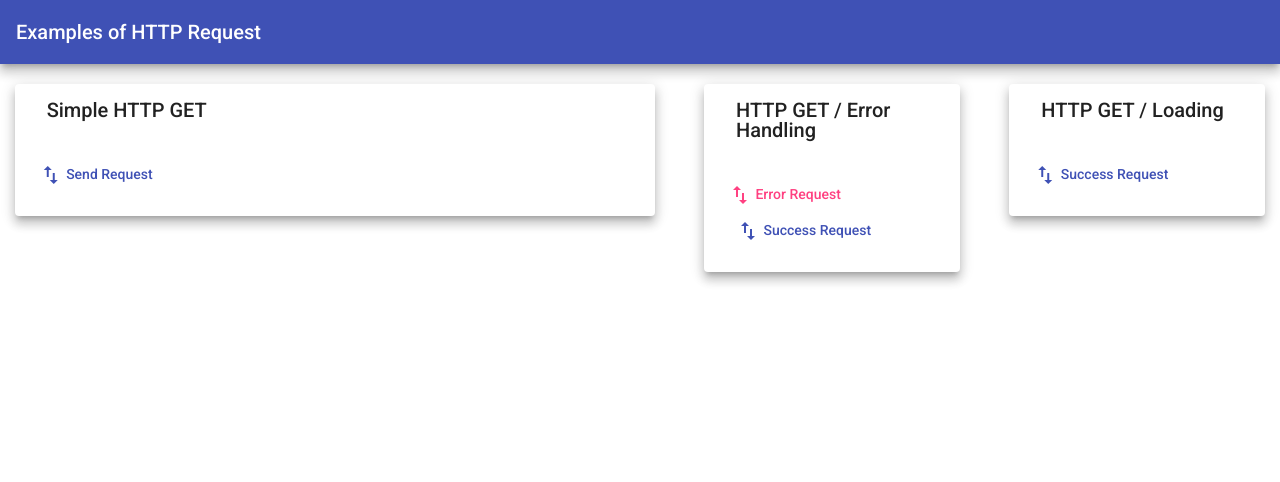
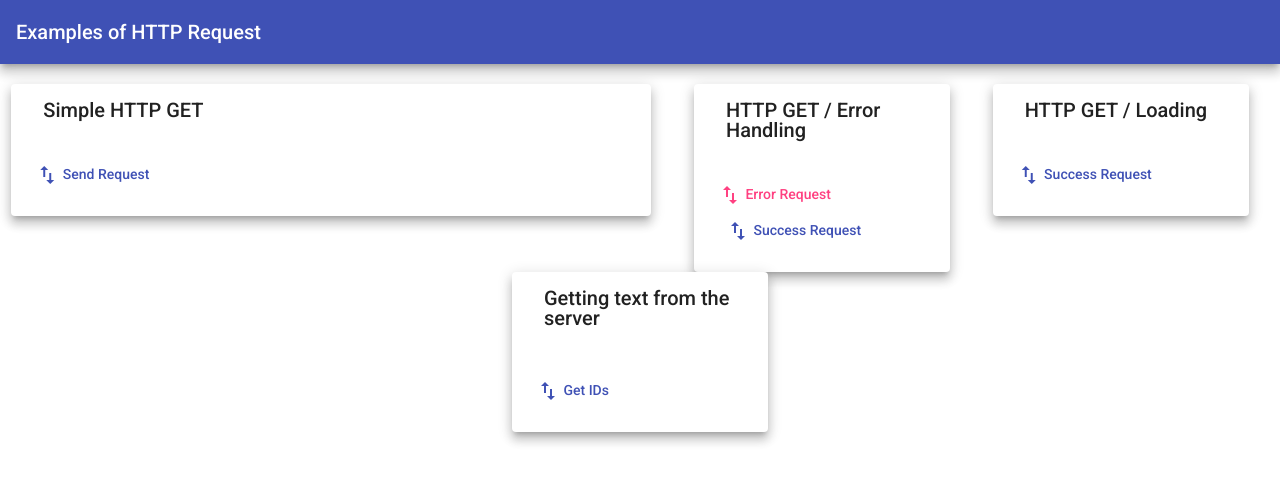
Before and after one commit to rochaskingdom/app-client, an Angular app: page / in a window 1280 px wide. Shown: the top 482 px of the page. Built offline with nearby package versions, Linux system fonts and the light colour scheme.

Commit message:
Carregando textos - Parte 2 - Cliente

```diff
--- a/src/app/app.component.html
+++ b/src/app/app.component.html
@@ -71,4 +71,30 @@
       <mat-progress-bar mode="query" *ngIf="bLoading"></mat-progress-bar>
     </mat-card-footer>
   </mat-card>
+
+  <mat-card fxFlex="20" class="mat-elevation-z8">
+    <mat-card-header>
+      <mat-card-title>Getting text from the server</mat-card-title>
+    </mat-card-header>
+    <mat-card-content>
+      <mat-list>
+        <mat-list-item *ngFor="let p of productsId; let i = index">
+          <mat-icon mat-list-icon>shop</mat-icon>
+          <h4 mat-line *ngIf="p.name != ''">{{p.name}}</h4>
+          <h4 mat-line *ngIf="p.name == ''">{{i}}</h4>
+          <button mat-icon-button (click)="loadName(p._id)">
+            <mat-icon>refresh</mat-icon>
+          </button>
+        </mat-list-item>
+      </mat-list>
+    </mat-card-content>
+    <mat-card-actions>
+      <button mat-button color="primary" (click)="getProductsIds()">
+        <mat-icon>swap_vert</mat-icon>
+        Get IDs
+      </button>
+    </mat-card-actions>
+    <mat-card-footer></mat-card-footer>
+  </mat-card>
+
 </div>
--- a/src/app/app.component.ts
+++ b/src/app/app.component.ts
@@ -12,6 +12,7 @@ import { MatSnackBar, MatSnackBarConfig } from '@angular/material/snack-bar';
 export class AppComponent implements OnInit {
 
   bLoading = false;
+  productsId: Product[];
   productsLoading: Product[];
   productsErrorHandling: Product[];
   simpleReqProductsObs$: Observable<Product[]>;
@@ -77,4 +78,12 @@ export class AppComponent implements OnInit {
       }
     );
   }
+
+  getProductsIds(): void {
+
+  }
+
+  loadName(id: string): void {
+
+  }
 }
```
